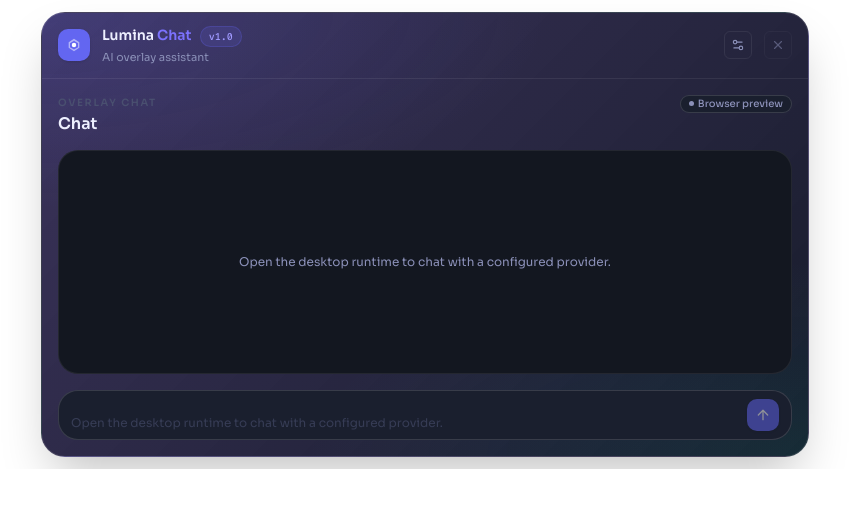
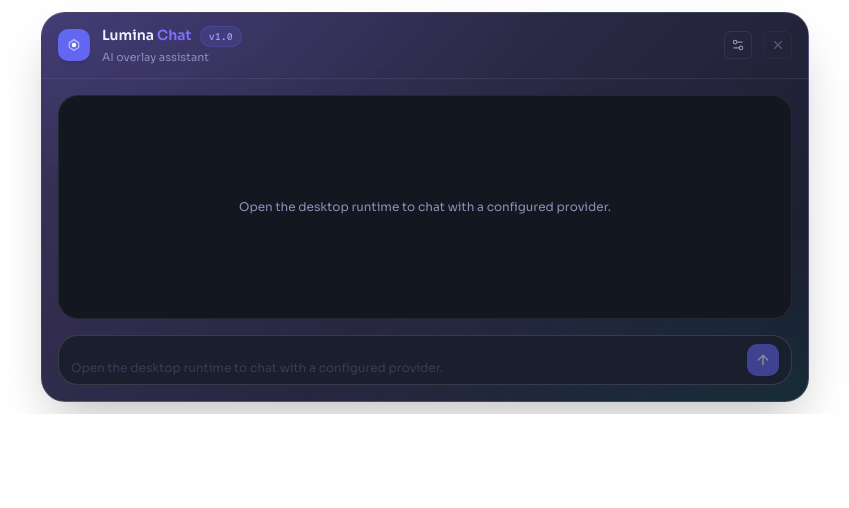
Before and after one commit to shinokamix/overlay-core, a React (Vite) app: page / in a window 1280 px wide. Shown: the top 508 px of the page, without its empty margins (215-1064 px from the left). Built offline with nearby package versions, Linux system fonts and the light colour scheme.

Commit message:
refactor: chat shell ui

```diff
--- a/src/features/chat-shell/ui/chat-shell.tsx
+++ b/src/features/chat-shell/ui/chat-shell.tsx
@@ -1,8 +1,6 @@
 import { ArrowUp, User } from "lucide-react";
 import type { ChatAvailability } from "@/features/chat-shell/model/use-chat-shell";
 import { useChatShell } from "@/features/chat-shell/model/use-chat-shell";
-import { Badge } from "@/shared/ui/badge";
-import { PanelHeader } from "@/shared/ui/panel-header";
 import { cn } from "@/shared/lib/utils";
 
 type Props = {
@@ -24,69 +22,16 @@ function availabilityCopy(availability: ChatAvailability): string | null {
   }
 }
 
-function StatusIndicator({ availability }: { availability: ChatAvailability }) {
-  switch (availability.status) {
-    case "ready":
-      return (
-        <Badge tone="green" withDot>
-          Online
-        </Badge>
-      );
-    case "loading":
-      return (
-        <Badge tone="amber" withDot>
-          Loading
-        </Badge>
-      );
-    case "no-api-key":
-      return (
-        <Badge tone="amber" withDot>
-          API key required
-        </Badge>
-      );
-    case "no-provider":
-      return (
-        <Badge tone="rose" withDot>
-          No provider
-        </Badge>
-      );
-    case "browser":
-      return (
-        <Badge tone="neutral" withDot>
-          Browser preview
-        </Badge>
-      );
-  }
-}
-
-function providerModel(availability: ChatAvailability): string | null {
-  if (availability.status === "ready" || availability.status === "no-api-key") {
-    return availability.provider.model;
-  }
-  return null;
-}
-
 export function ChatShell({ tauriRuntime }: Props) {
-  const { availability, draft, isSending, messages, sendError, sendStatus, setDraft, submitDraft } =
+  const { availability, draft, isSending, messages, setDraft, submitDraft } =
     useChatShell(tauriRuntime);
 
   const cta = availabilityCopy(availability);
   const composerDisabled = availability.status !== "ready" || isSending;
   const sendDisabled = composerDisabled || draft.trim().length === 0;
-  const model = providerModel(availability);
 
   return (
     <section className="flex flex-1 flex-col gap-4 px-4 py-4">
-      <div className="flex items-start justify-between gap-3">
-        <PanelHeader eyebrow="Overlay Chat" title="Chat" as="h1" />
-        <div className="flex flex-col items-end gap-1.5">
-          <StatusIndicator availability={availability} />
-          {model ? (
-            <span className="font-mono text-[10px] text-muted-foreground">{model}</span>
-          ) : null}
-        </div>
-      </div>
-
       <ul
         aria-label="Conversation"
         className="lumina-scrollbar flex max-h-72 min-h-56 flex-col gap-3 overflow-y-auto rounded-xl border border-border bg-surface-1 p-3"
@@ -184,14 +129,6 @@ export function ChatShell({ tauriRuntime }: Props) {
           <span className="sr-only">{isSending ? "Sending..." : "Send"}</span>
         </button>
       </form>
-
-      {(messages.length > 0 && cta) || sendStatus || sendError ? (
-        <div className="flex flex-col gap-1 text-[11px]">
-          {messages.length > 0 && cta ? <p className="text-muted-foreground">{cta}</p> : null}
-          {sendStatus ? <p className="text-muted-foreground">{sendStatus}</p> : null}
-          {sendError ? <p className="text-rose-400">{sendError}</p> : null}
-        </div>
-      ) : null}
     </section>
   );
 }
```
